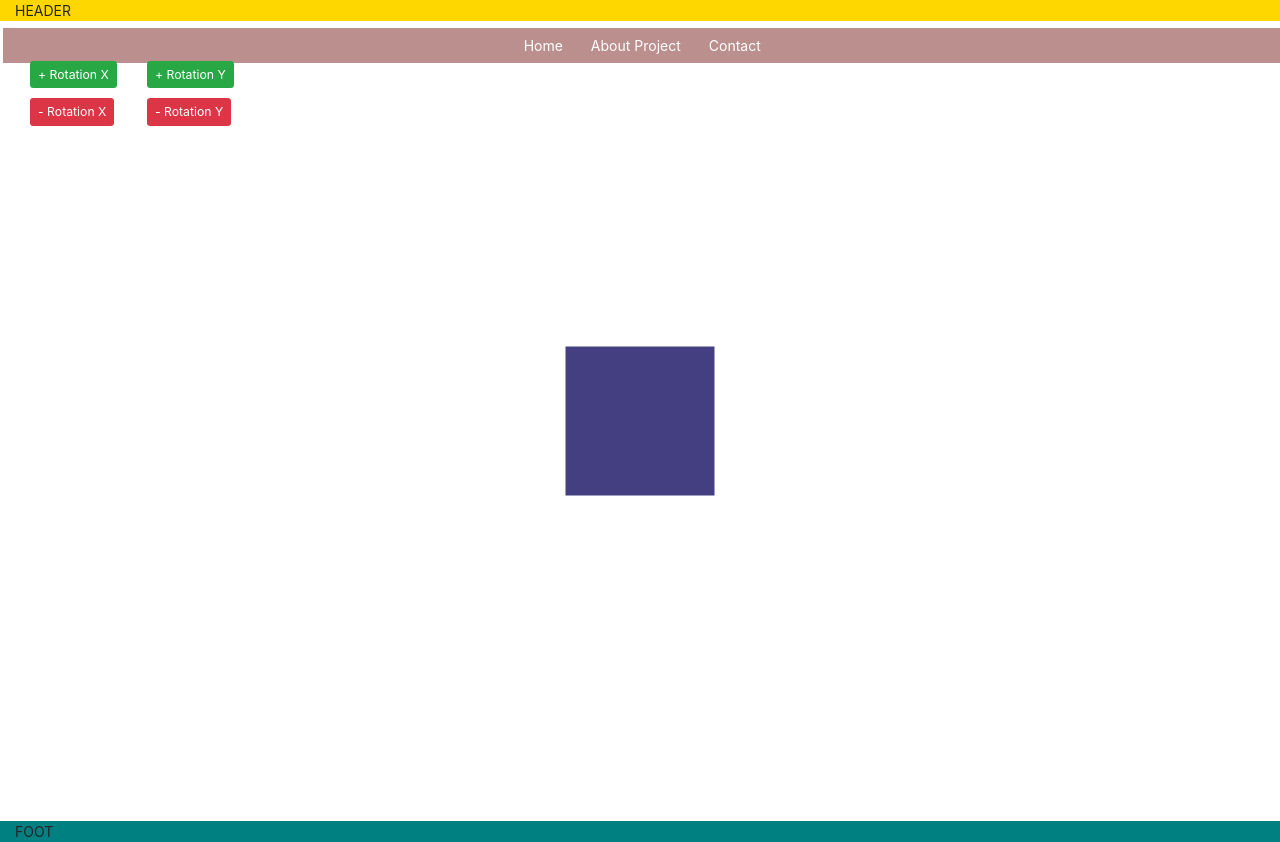
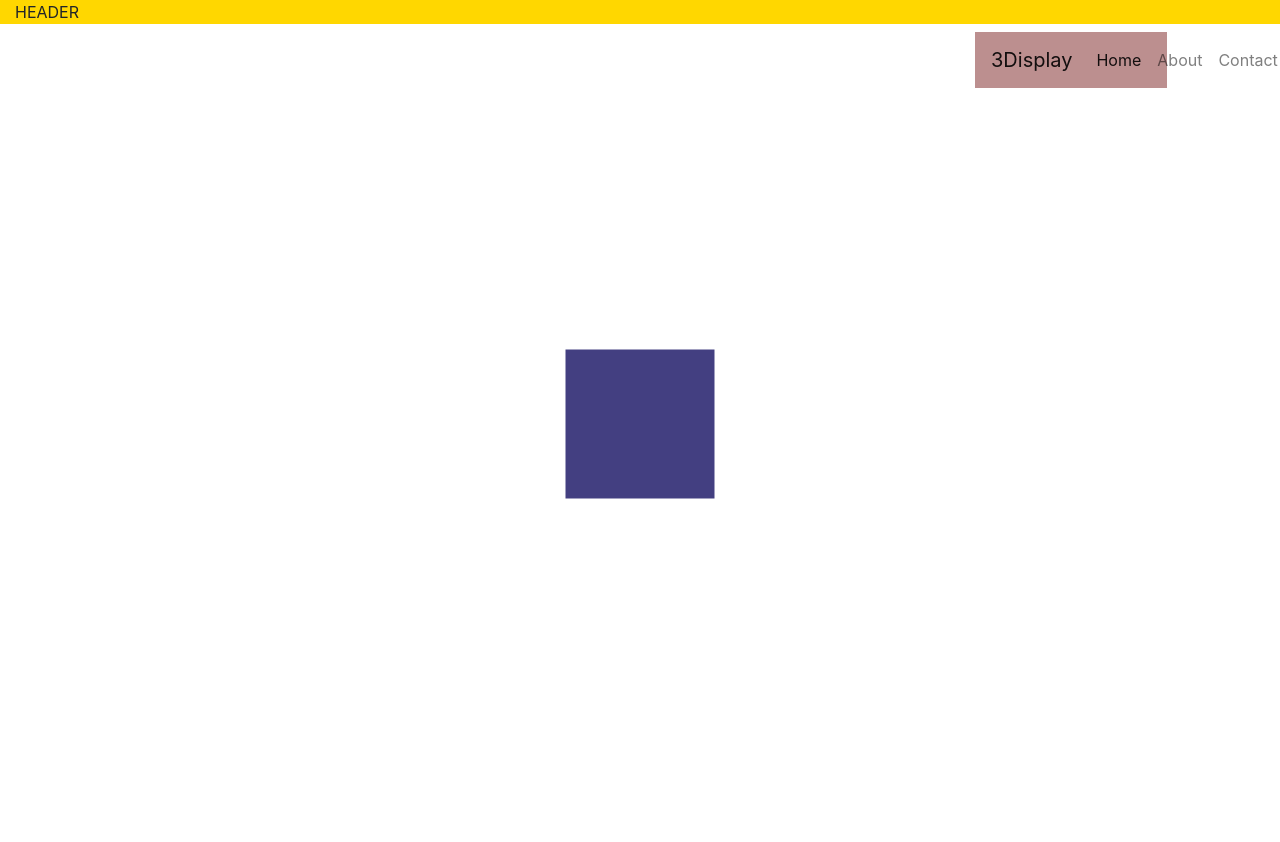
Before and after one commit to lolerah/3Display, a React (Create React App) app in the folder ClientApp/: page /fetch-data in a window 1280 px wide. Built offline with nearby package versions, Linux system fonts and the light colour scheme.

Commit message:
Adding routing

```diff
--- a/ClientApp/src/App.js
+++ b/ClientApp/src/App.js
@@ -1,6 +1,7 @@
 import React, { Component } from "react";
 import { Main } from "./components/Main";
 import "bootstrap/dist/css/bootstrap.min.css";
+import "./components/Main.css";
 
 export default class App extends Component {
   static displayName = App.name;
@@ -10,18 +11,13 @@ export default class App extends Component {
       <React.Fragment>
         <div className="container-fluid">
           <div className="row">
-            <div className="col" style={{ backgroundColor: "gold" }}>
+            <div className="col header" style={{ backgroundColor: "gold" }}>
               HEADER
             </div>
           </div>
           <div className="row">
             <Main />
           </div>
-          <div className="row">
-            <div className="col" style={{ backgroundColor: "teal" }}>
-              FOOT
-            </div>
-          </div>
         </div>
       </React.Fragment>
     );
--- a/ClientApp/src/components/Main.css
+++ b/ClientApp/src/components/Main.css
@@ -7,19 +7,30 @@
   height: 100%;
 }
 
+.nav-link {
+  position: relative;
+  bottom: 0vh;
+}
+
+.navbar-brand {
+  position: relative;
+  bottom: 0vh;
+}
+
 .navbar {
   z-index: 3;
   position: absolute;
-  left: -2vw;
-  width: 102vw;
-  bottom: 47vh;
-  height: 100vh;
+  width: 15vw;
+  left: 75vw;
+  margin-top: 1vh;
+  background-color: rosybrown;
 }
 
 .routing {
-  z-index: 4;
+  z-index: 2;
   position: absolute;
-  top: 5vh;
+  top: 0vh;
+  margin-top: 10px;
 }
 
 .row-m-t {
--- a/ClientApp/src/components/Main.jsx
+++ b/ClientApp/src/components/Main.jsx
@@ -1,9 +1,9 @@
 import React, { Component } from "react";
 import { Scene } from "./Scene";
 import { NewNavMenu } from "./NewNavMenu";
-//import { Routing } from "./Routing";
+import { Route } from "react-router-dom";
 import { Home } from "./Home";
-import "./Main.css";
+import { About } from "./About";
 
 export class Main extends Component {
   state = {
@@ -28,14 +28,21 @@ export class Main extends Component {
         <div className="scene">
           <Scene rotX={rotX} rotY={rotY} />
         </div>
-        <div className="navbar">
-          <NewNavMenu />
-        </div>
+        <NewNavMenu />
         <div className="routing">
-          <Home
-            onChangeRotX={this.handleRotationX}
-            onChangeRotY={this.handleRotationY}
+          <Route
+            exact
+            path="/"
+            render={(props) => (
+              <Home
+                onChangeRotX={this.handleRotationX}
+                onChangeRotY={this.handleRotationY}
+                {...props}
+              />
+            )}
           />
+          <Route path="/about" component={About} />
+          <Route path="/contact" component={About} />
         </div>
       </div>
     );
--- a/ClientApp/src/components/NavLink.css
+++ /dev/null
@@ -1,7 +0,0 @@
-a.nav-link {
-  color: white;
-}
-
-html {
-  font-size: 14px;
-}
--- a/ClientApp/src/components/NavLink.jsx
+++ /dev/null
@@ -1,14 +0,0 @@
-import React, { Component } from "react";
-import "./NavLink.css";
-
-class NavLink extends Component {
-  render() {
-    return (
-      <a className="nav-link" href={this.props.goTo}>
-        {this.props.display}
-      </a>
-    );
-  }
-}
-
-export default NavLink;
--- a/ClientApp/src/components/NavMenu.css
+++ /dev/null
@@ -1,18 +0,0 @@
-a.navbar-brand {
-  white-space: normal;
-  text-align: center;
-  word-break: break-all;
-}
-
-html {
-  font-size: 14px;
-}
-@media (min-width: 768px) {
-  html {
-    font-size: 16px;
-  }
-}
-
-.box-shadow {
-  box-shadow: 0 .25rem .75rem rgba(0, 0, 0, .05);
-}
--- a/ClientApp/src/components/NewNavMenu.css
+++ /dev/null
@@ -1,4 +0,0 @@
-nav {
-  background-color: rosybrown;
-  width: 100%;
-}
--- a/ClientApp/src/components/NewNavMenu.jsx
+++ b/ClientApp/src/components/NewNavMenu.jsx
@@ -1,14 +1,37 @@
 import React, { Component } from "react";
-import NavLink from "./NavLink";
-import "./NewNavMenu.css";
+import { Link, NavLink } from "react-router-dom";
 
 export class NewNavMenu extends Component {
   render() {
     return (
-      <nav className="nav justify-content-center">
-        <NavLink goTo="/" display="Home" />
-        <NavLink goTo="/about" display="About Project" />
-        <NavLink goTo="/contact" display="Contact" />
+      <nav className="navbar navbar-expand-lg navbar-light ">
+        <Link className="navbar-brand" to="/">
+          3Display
+        </Link>
+        <button
+          className="navbar-toggler"
+          type="button"
+          data-toggle="collapse"
+          data-target="#navbarNav"
+          aria-controls="navbarNav"
+          aria-expanded="false"
+          aria-label="Toggle navigation"
+        >
+          <span className="navbar-toggler-icon"></span>
+        </button>
+        <div className="collapse navbar-collapse" id="navbarNav">
+          <ul className="navbar-nav">
+            <NavLink className="nav-link" to="/">
+              Home
+            </NavLink>
+            <NavLink className="nav-link" to="/about">
+              About
+            </NavLink>
+            <NavLink className="nav-link" to="/contact">
+              Contact
+            </NavLink>
+          </ul>
+        </div>
       </nav>
     );
   }
```
Also changed, not shown: ClientApp/src/components/Counter.js (deleted, +0 -31 lines), ClientApp/src/components/FetchData.js (deleted, +0 -59 lines), ClientApp/src/components/NavMenu.js (deleted, +0 -52 lines), ClientApp/src/index.js (+10 -9 lines).
